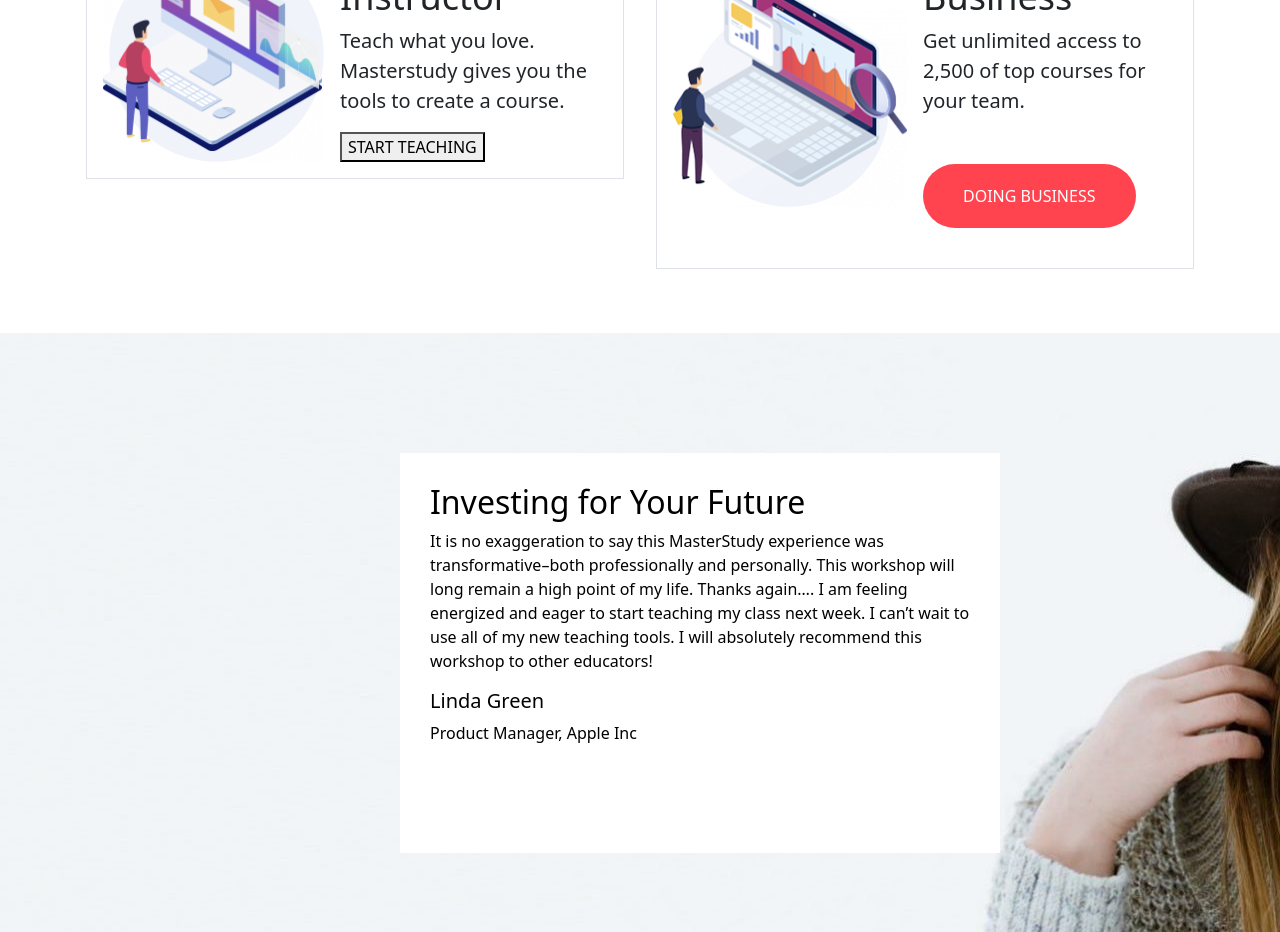
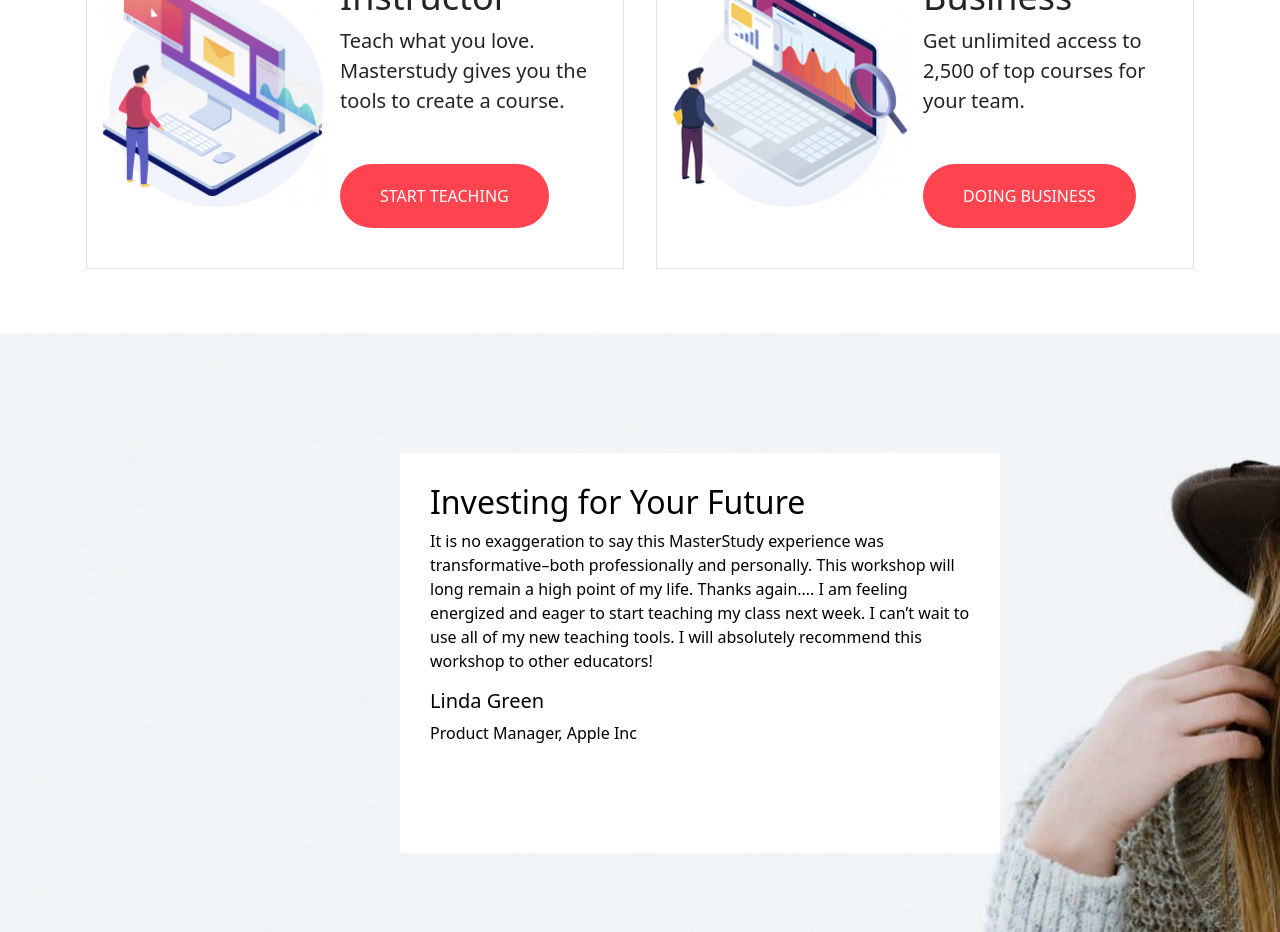
Before and after one commit to RickCraco/proj-html-vuejs, a Vue app: page / in a window 1280 px wide. Shown: the part 4640-5572 px from the top of the page. Built offline with nearby package versions, Linux system fonts and the light colour scheme.

Commit message:
aggiunto secondo bottone

```diff
--- a/src/components/Button.vue
+++ b/src/components/Button.vue
@@ -2,7 +2,7 @@
     <div class="mt-4 py-4">
         <button class="rounded-pill position-relative border-0" :style="{'background-color':  color}">
             <span>{{ text }}</span>
-            <div></div>
+            <div :style="{'background-color': colorHover}"></div>
         </button>
     </div>
 </template>
@@ -12,7 +12,8 @@ export default {
     name: 'Button',
     props: {
         text: String,
-        color: String
+        color: String,
+        colorHover: String,
     }
 }
 </script>
--- a/src/components/PartnerComponent.vue
+++ b/src/components/PartnerComponent.vue
@@ -9,7 +9,7 @@
                     <div class="ms-3">
                         <h3 class="my-font-size">Become an Instructor</h3>
                         <p class="fs-5">Teach what you love. Masterstudy gives you the tools to create a course.</p>
-                        <button>START TEACHING</button>
+                        <Button :text="'START TEACHING'" :color="'#FF4450'" :colorHover="'#009B72'"/>
                     </div>
                 </div>
             </div>
@@ -21,7 +21,7 @@
                     <div class="ms-3">
                         <h3 class="my-font-size">Access For Business</h3>
                         <p class="fs-5">Get unlimited access to 2,500 of top courses for your team.</p>
-                        <Button :text="'DOING BUSINESS'" :color="'#FF4450'"/>
+                        <Button :text="'DOING BUSINESS'" :color="'#FF4450'" :colorHover="'#009B72'"/>
                     </div>
                 </div>
             </div>
```
